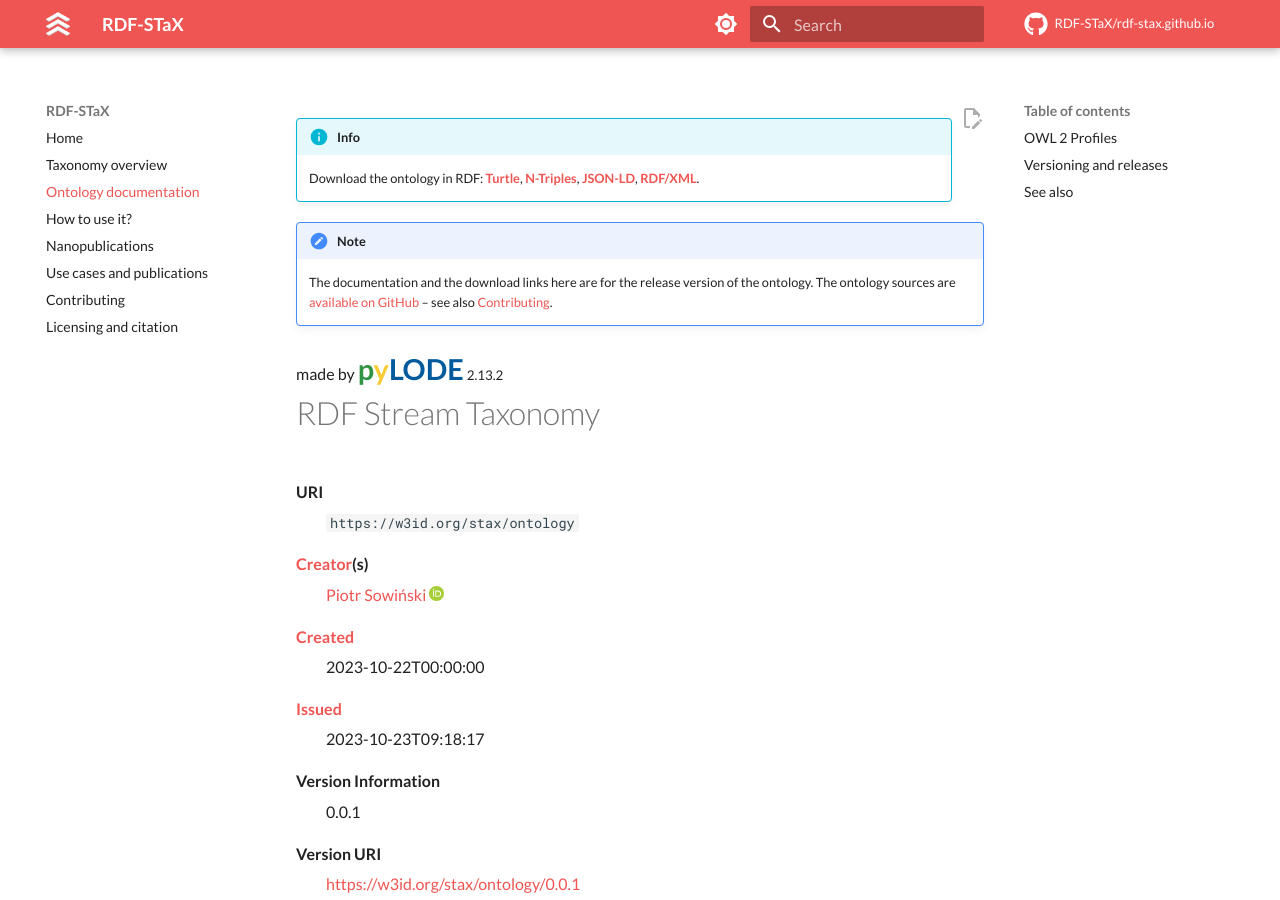
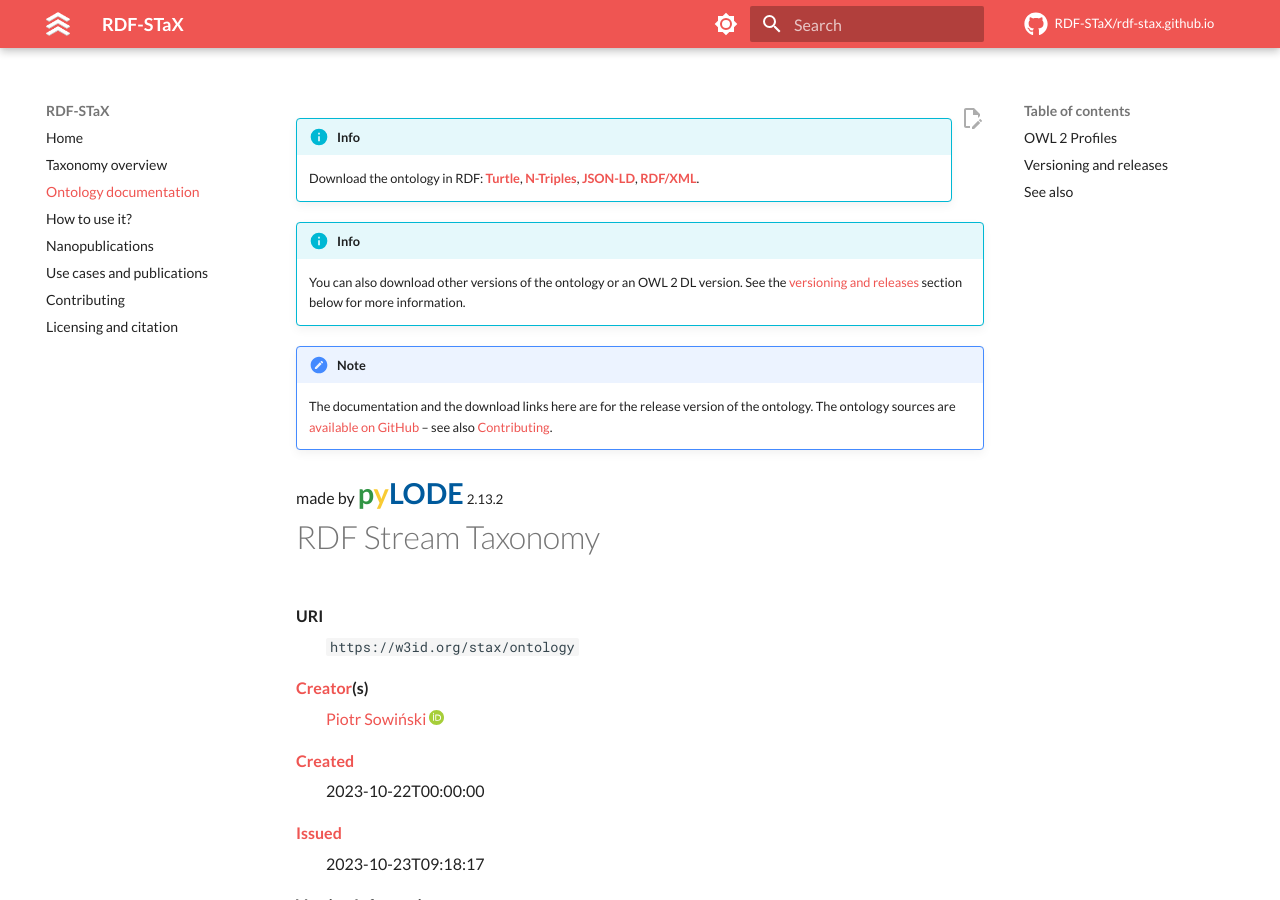
Before and after one commit to RDF-STaX/rdf-stax.github.io, an MkDocs documentation site: the page built from docs/ontology.md, in a window 1280 px wide and 900 px high. Built offline with MkDocs 1.6.1 and Material for MkDocs 9.7.7, drawn with Linux system fonts in a browser that asks for light colours; comment, search, counter and statistics services are not loaded; the version menu is left out.

Commit message:
Fix carrying over links.md

```diff
--- a/docs/ontology.md
+++ b/docs/ontology.md
@@ -1,4 +1,8 @@
 --8<-- "docs/includes/links.md"
+
+!!! info
+
+    You can also download other versions of the ontology or an OWL 2 DL version. See the [versioning and releases](#versioning-and-releases) section below for more information.
 
 !!! note
 
```
Also changed, not shown: 1 other file.
